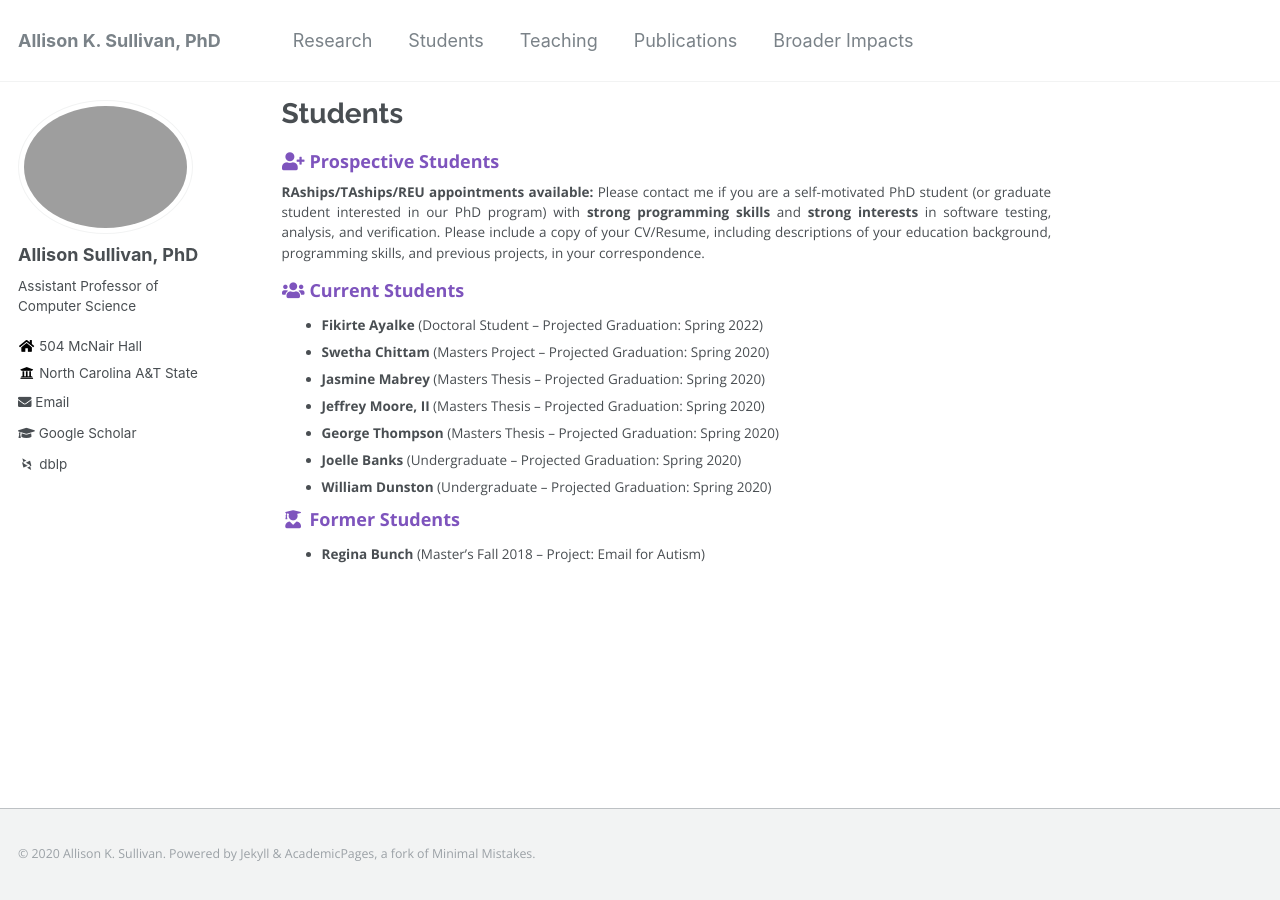
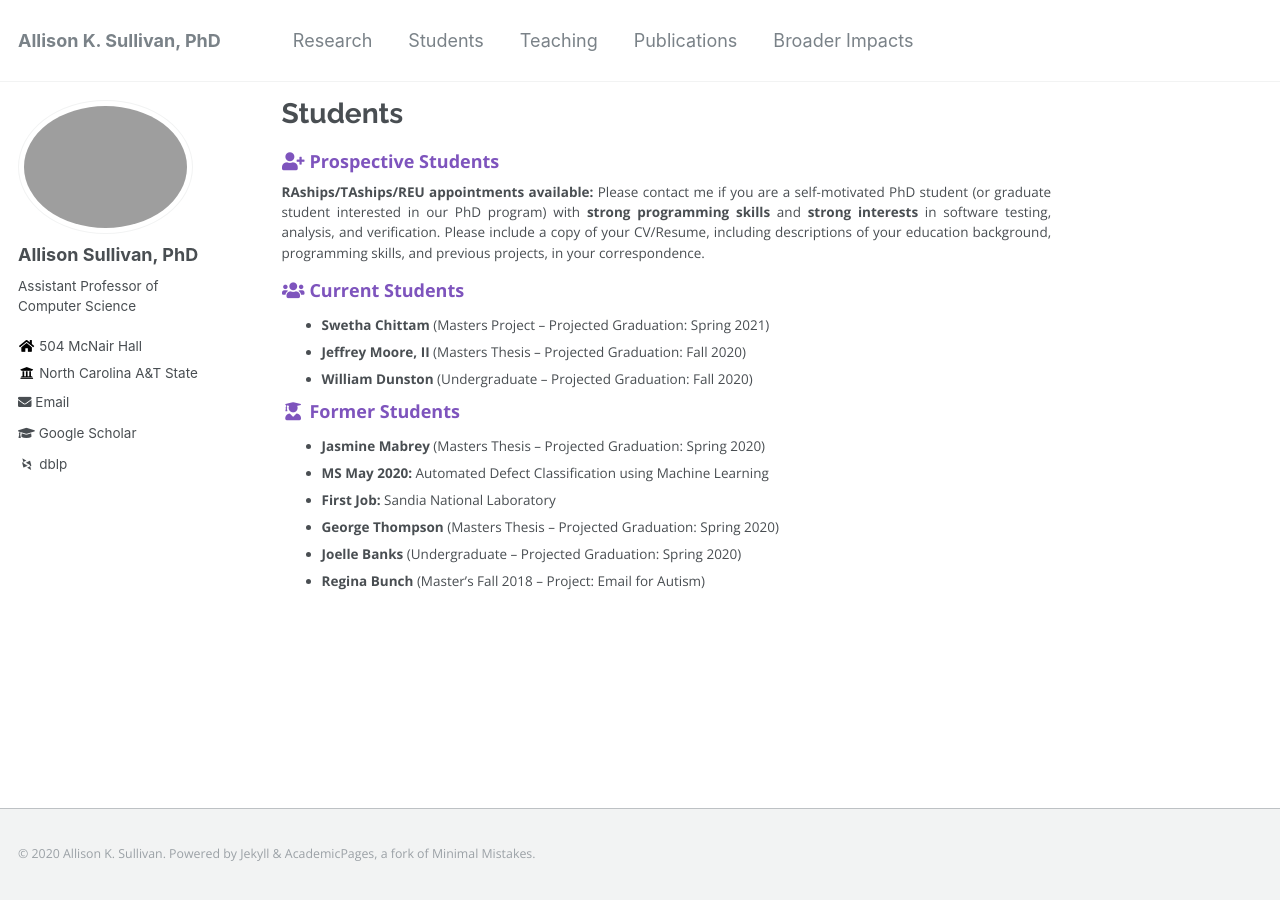
Before and after one commit to Allisonius/allisonius.github.io, a Jekyll site: the page built from _pages/students.md, in a window 1280 px wide. Built offline with Jekyll 4.4.1, drawn with Linux system fonts in a browser that asks for light colours; some web fonts are replaced.

Commit message:
Update students.md

```diff
--- a/_pages/students.md
+++ b/_pages/students.md
@@ -10,15 +10,14 @@ author_profile: true
 
 
 ### <i class="fa fa-fw fa-users" aria-hidden="true"></i> Current Students
+* **Swetha Chittam** (Masters Project -- Projected Graduation: Spring 2021)
+* **Jeffrey Moore, II** (Masters Thesis -- Projected Graduation: Fall 2020)
+* **William Dunston** (Undergraduate -- Projected Graduation: Fall 2020)
 
-* **Fikirte Ayalke** (Doctoral Student -- Projected Graduation: Spring 2022)
-* **Swetha Chittam** (Masters Project -- Projected Graduation: Spring 2020)
+### <i class="fa fa-fw fa-user-graduate" aria-hidden="true"></i> Former Students
 * **Jasmine Mabrey** (Masters Thesis -- Projected Graduation: Spring 2020)
-* **Jeffrey Moore, II** (Masters Thesis -- Projected Graduation: Spring 2020)
+ - **MS May 2020:** Automated Defect Classification using Machine Learning
+ - **First Job:** Sandia National Laboratory
 * **George Thompson** (Masters Thesis -- Projected Graduation: Spring 2020)
 * **Joelle Banks** (Undergraduate -- Projected Graduation: Spring 2020)
-* **William Dunston** (Undergraduate -- Projected Graduation: Spring 2020)
-
-### <i class="fa fa-fw fa-user-graduate" aria-hidden="true"></i> Former Students
-
 * **Regina Bunch** (Master's Fall 2018 -- Project: Email for Autism)
```
